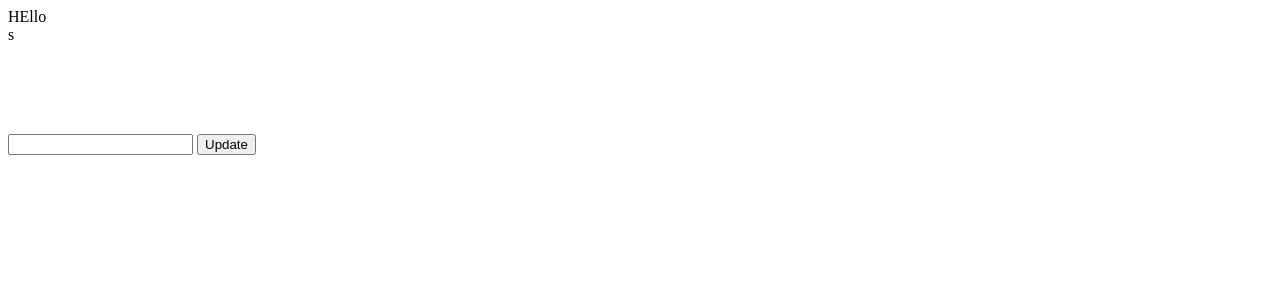
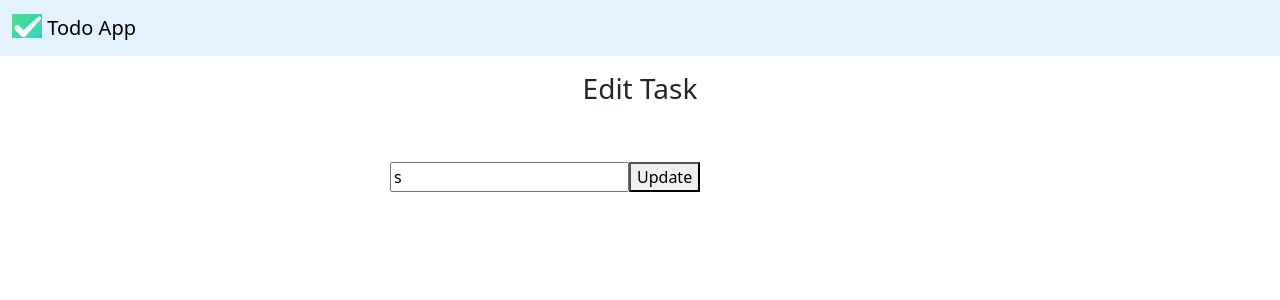
Before and after one commit to ali-nobariasl/Todo_List, a Django app: page /editTask/2 in a window 1280 px wide. Shown: the top 300 px of the page. Run offline with Django 4.2, Linux system fonts and the light colour scheme; data comes from the database, SQL or seed files in the repository; both versions use the stored data as it was after the commit.

Commit message:
edit task

```diff
--- a/todo/main/templates/main/edit.html
+++ b/todo/main/templates/main/edit.html
@@ -1,13 +1,41 @@
-HEllo <br>
+<html>
+    <head>
 
-{{ item }}
-<br> <br>
-{{itme.pk}}
-<br> <br>
-<br> <br>
+        <meta charset="UTF-8">
+        <meta http-equiv="X-UA-Compatible" content="IE=edge">
+        <meta name="viewport" content="width=device-width, initial-scale=1.0">
+        <title>Todo | Edit Task </title>
 
-<form method="post" action="{% url 'editTask' itme.pk %}">
-    {%  csrf_token  %}
-    <input type="text" name="edit_task"/>
-    <button type="submit"> Update </button>
-</form>
+        <!-- Bootstrap -->
+        <link href="https://cdn.jsdelivr.net/npm/bootstrap@5.3.0-alpha1/dist/css/bootstrap.min.css" rel="stylesheet" integrity="sha384-GLhlTQ8iRABdZLl6O3oVMWSktQOp6b7In1Zl3/Jr59b6EGGoI1aFkw7cmDA6j6gD" crossorigin="anonymous">
+        <script src="https://cdn.jsdelivr.net/npm/bootstrap@5.3.0-alpha1/dist/js/bootstrap.bundle.min.js" integrity="sha384-w76AqPfDkMBDXo30jS1Sgez6pr3x5MlQ1ZAGC+nuZB+EYdgRZgiwxhTBTkF7CXvN" crossorigin="anonymous"></script>
+        <!-- Font Awesome Icons -->
+        <link rel="stylesheet" href="https://cdnjs.cloudflare.com/ajax/libs/font-awesome/4.7.0/css/font-awesome.min.css">
+
+    </head>
+
+    <nav class="navbar" style="background-color: #e3f2fd;">
+        <div class="container-fluid">
+          <a class="navbar-brand" href="#">
+            <img src="static/images/todo.jpg" alt="Logo" width="30" height="24" class="d-inline-block align-text-top">
+            Todo App
+          </a>
+        </div>
+    </nav>
+
+    <body >
+        <div class="container">
+            <h3 class="pt-3 pb-5 text-center"> Edit Task </h3>
+            <form method="post" action="" style="width:500px; margin:auto;">
+                {%  csrf_token  %}
+                <div class="form-group">
+                    <span style="display:flex;">
+                        <input type="text" value={{item.task_text}} name="edit_task"/>
+                        <button type="submit"> Update </button>
+
+                    </span>
+                </div>
+            </form>
+        </div>
+    </body>
+</html>
--- a/todo/main/views.py
+++ b/todo/main/views.py
@@ -44,8 +44,14 @@ def newTask(request):
 def editTask(request,pk):
 
     item = TastModel.objects.get(pk=pk)
-    form = TaskForm()
+
+    if request.method == 'POST':
+        new_text = request.POST.get('edit_task')
+
+        if new_text !='':
+            item.task_text = new_text
+            item.save()
+            return redirect('index')
+
     context = {'item':item}
-    print(item)
-    print(pk)
     return render(request,'main/edit.html',context=context)
```
Also changed, not shown: todo/db.sqlite3.
